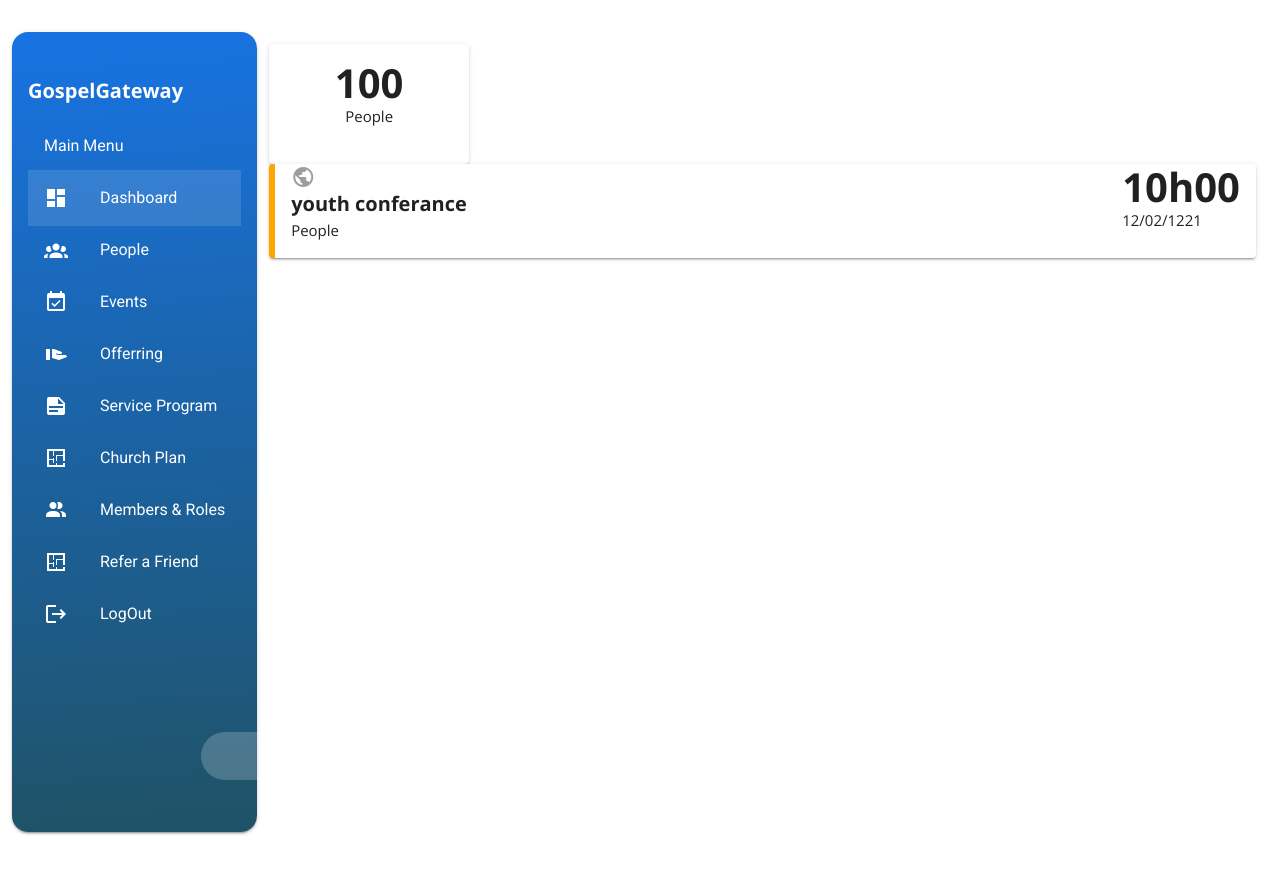
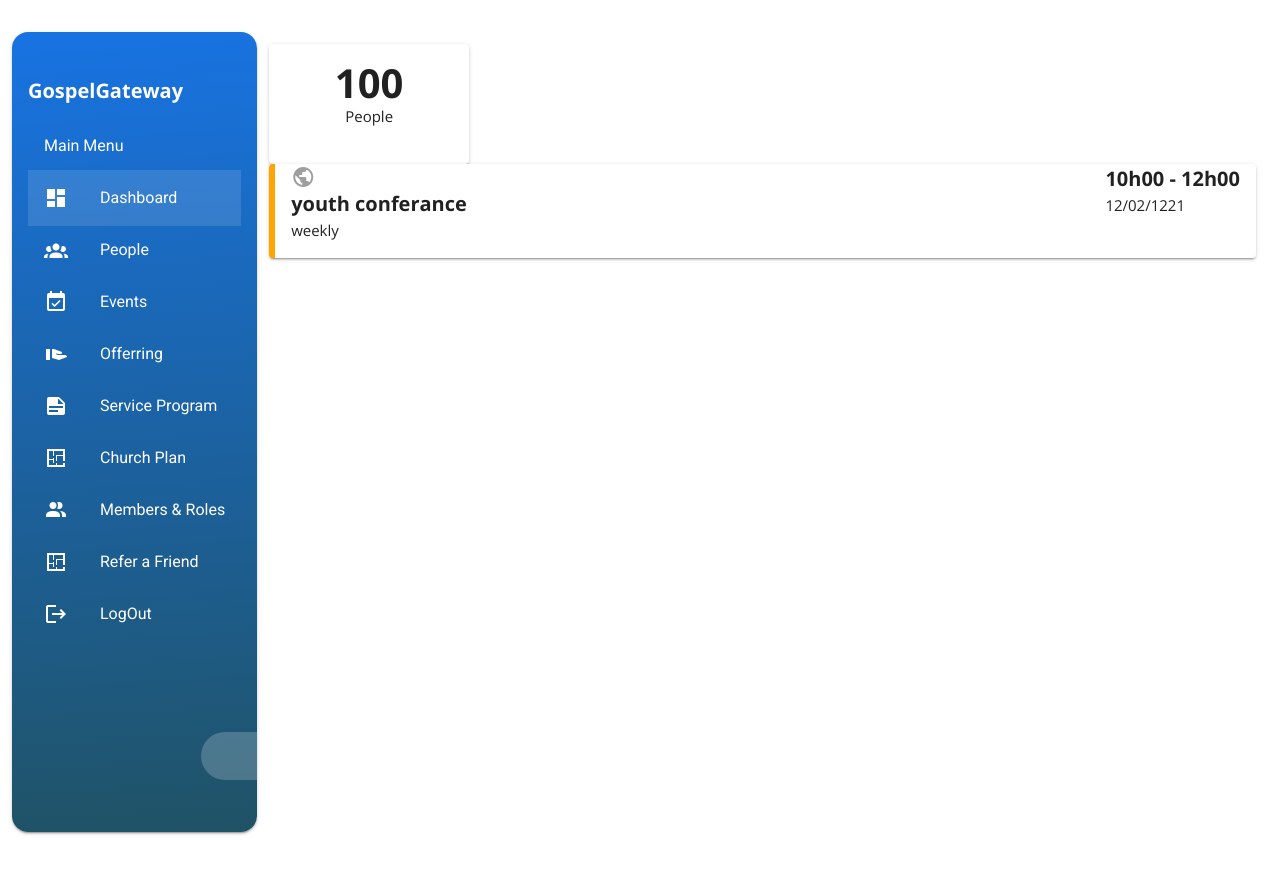
Before and after one commit to moraswi/Gospel-Gateway, a Vue app: page /dashboard in a window 1280 px wide. Built offline with nearby package versions, Linux system fonts and the light colour scheme.

Commit message:
event card

```diff
--- a/src/components/cards/EventsCard.vue
+++ b/src/components/cards/EventsCard.vue
@@ -8,7 +8,7 @@
       </div>
       <v-spacer></v-spacer>
       <div>
-        <h1 class="font-h2">{{ topText }}</h1>
+        <h1 class="font-h4">{{ topText }}</h1>
         <p class="font-p">{{ date }}</p>
       </div>
     </v-layout>
--- a/src/pages/private/dashboard/Dashboard.vue
+++ b/src/pages/private/dashboard/Dashboard.vue
@@ -2,7 +2,7 @@
     <v-container>
       <CustomCard top-text="100" bottom-text="People"/>
 
-      <EventsCard title="youth conferance" bottom-text="People" top-text="10h00" date="12/02/1221"/>
+      <EventsCard title="youth conferance" bottom-text="weekly" top-text="10h00 - 12h00" date="12/02/1221"/>
 
     </v-container>
   </template>
```
